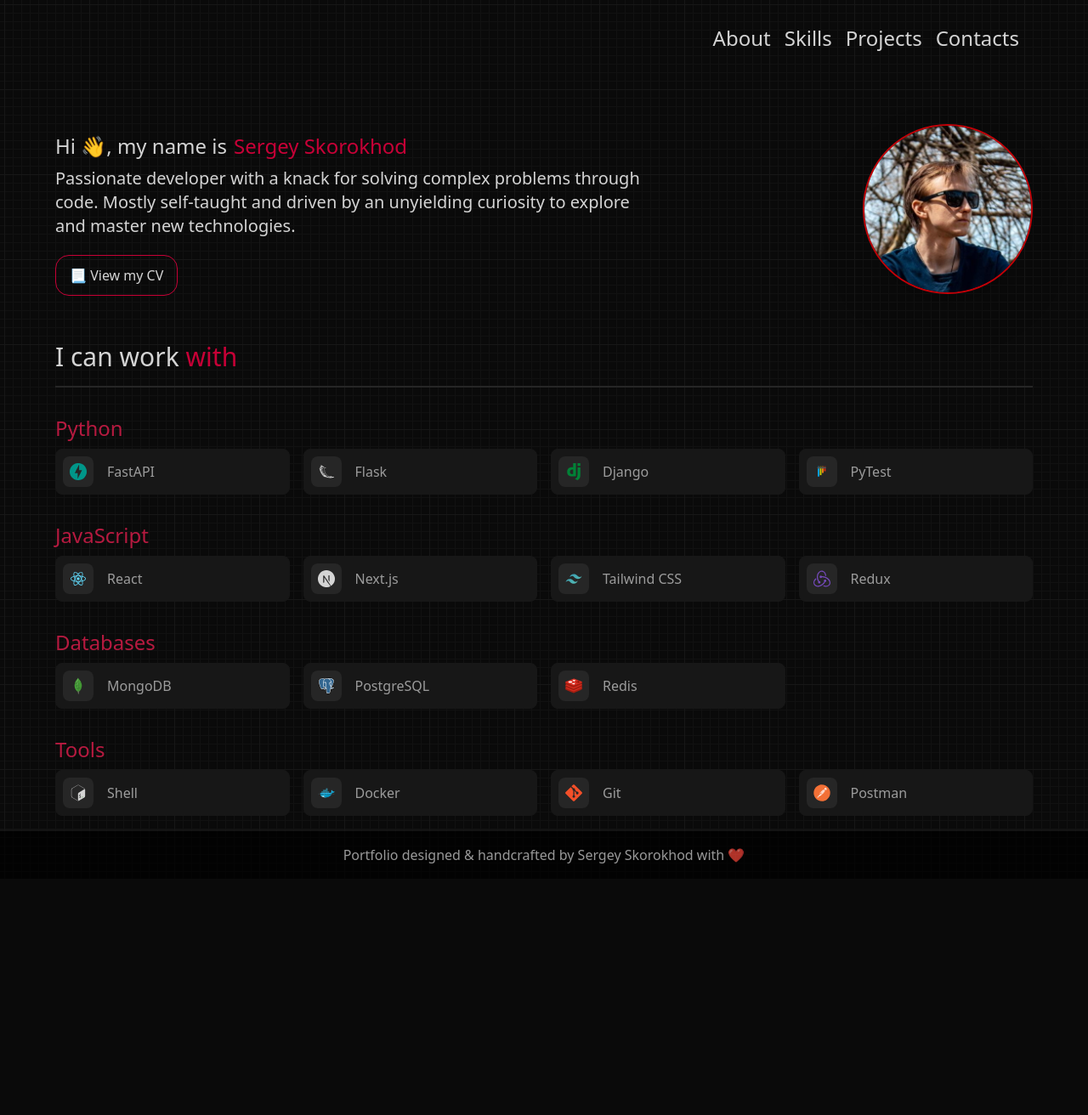
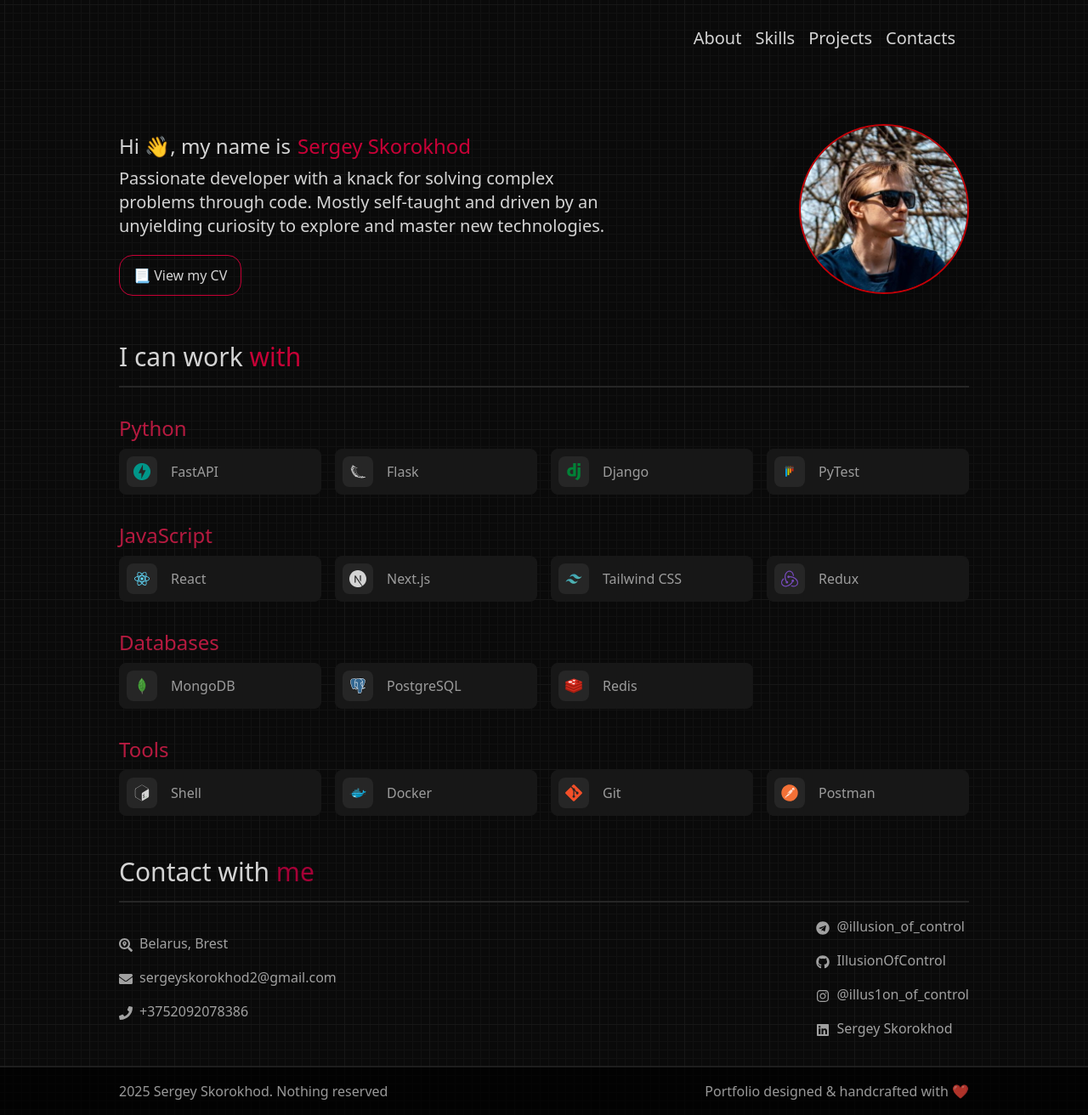
Before and after one commit to IllusionOfControl/personal-page, a Next.js app: page / in a window 1280 px wide. Shown: the whole page at 85% size. Before the commit the page ends 1034 px from the top, so only its background shows below. Built offline with nearby package versions, Linux system fonts and the light colour scheme.

Commit message:
update portfolio_data. update contacts, navbar and footer blocks

```diff
--- a/portfolio_data.yml
+++ b/portfolio_data.yml
@@ -43,3 +43,21 @@ skills:
         icon: git
       - title: Postman
         icon: postman
+
+location:
+  title: "Belarus, Brest"
+  link: "https://goo.gl/maps/BAi5Zq9nxcWkNVpi9"
+
+contacts:
+  phone: 3752092078386
+  email: "sergeyskorokhod2@gmail.com"
+
+socials:
+  telegram: "@illusion_of_control"
+  telegram_link: "https://t.me/illusion_of_control"
+  instagram: "@illus1on_of_control"
+  instagram_link: "https://instagram.com/illus1on_of_control"
+  github: "IllusionOfControl"
+  github_link: "https://github.com/IllusionOfControl"
+  linkedin: "Sergey Skorokhod"
+  linkedin_link: "https://www.linkedin.com/in/skorokhod-sergey/"
--- a/src/components/Contacts/index.js
+++ b/src/components/Contacts/index.js
@@ -5,23 +5,22 @@ import {
   FaInstagram,
   FaLinkedin,
   FaEnvelope,
-  FaCommentDots,
+  FaPhone,
 } from "react-icons/fa";
 import Link from "next/link";
-import { socials, location } from "../../data";
+import React from "react";
 
-const Contacts = () => {
+const Contacts = ({ location, contacts, socials }) => {
   return (
-    <section className="bg-black py-16 sm:py-28" id="contacts-section">
-      <div className="max-w-[1240px] px-4 mx-auto md:px-10">
-        <h1 className="text-5xl">
-          Contact with <span className="text-rose-800">me</span>
-        </h1>
-        <div className="pt-12 grid grid-cols-1 sm:grid-cols-[2fr_4fr]">
-          <div className="portrait:hidden text-[96px] text-rose-700 flex justify-center items-center">
-            <FaCommentDots />
-          </div>
-          <div className="portrait:mx-8 grid grid-cols-2 portrait:grid-cols-1 text-xl gap-4">
+    <section className="mx-auto container py-8" id="contacts-section">
+      <h1 className="text-3xl">
+        <span className="text-neutral-300">Contact with </span>
+        <span className="text-rose-800">me</span>
+      </h1>
+      <hr className="border-neutral-800 border-1 my-4" />
+      <div className="mx-auto">
+        <div className="flex justify-between text-neutral-400">
+          <div className="my-auto flex flex-col space-y-4">
             <Link
               className="hover:text-rose-600 transition-colors"
               href={location.link}
@@ -31,11 +30,19 @@ const Contacts = () => {
             </Link>
             <Link
               className="hover:text-rose-600 transition-colors"
-              href={socials.email_link}
+              href={"mailto:" + contacts.email}
             >
               <FaEnvelope className="inline mr-2" />
-              {socials.email}
+              {contacts.email}
             </Link>
+            <Link
+              className="hover:text-rose-600 transition-colors"
+              href={"tel:+" + contacts.phone}
+            >
+              <FaPhone className="inline mr-2" />+{contacts.phone}
+            </Link>
+          </div>
+          <div className="my-auto flex flex-col space-y-4">
             <Link
               className="hover:text-rose-600 transition-colors"
               href={socials.telegram_link}
--- a/src/components/Footer/index.js
+++ b/src/components/Footer/index.js
@@ -1,7 +1,12 @@
+import CopyrightIcon from "../../icons/copyright";
+
 const Footer = () => {
   return (
-    <footer className="border-t-2 border-neutral-900 text-center py-4 opacity-70 bg-black">
-      <p>Portfolio designed & handcrafted by Sergey Skorokhod with ❤️</p>
+    <footer className="w-full border-t-2 border-neutral-800 text-center py-4 opacity-70 bg-black">
+      <div className="container mx-auto flex justify-between">
+        <p>2025 Sergey Skorokhod. Nothing reserved</p>
+        <p>Portfolio designed & handcrafted with ❤️</p>
+      </div>
     </footer>
   );
 };
--- a/src/components/Navbar/index.js
+++ b/src/components/Navbar/index.js
@@ -12,28 +12,28 @@ const NavBar = () => {
           <Link
             href={"#about-section"}
             scroll={false}
-            className="sm:text-2xl hover:text-rose-800"
+            className="sm:text-xl hover:text-rose-800"
           >
             About
           </Link>
           <Link
             href={"#skills-section"}
             scroll={false}
-            className="sm:text-2xl hover:text-rose-600"
+            className="sm:text-xl hover:text-rose-600"
           >
             Skills
           </Link>
           <Link
             href={"#projects-section"}
             scroll={false}
-            className="sm:text-2xl hover:text-rose-600"
+            className="sm:text-xl hover:text-rose-600"
           >
             Projects
           </Link>
           <Link
             href={"#contacts-section"}
             scroll={false}
-            className="sm:text-2xl hover:text-rose-600"
+            className="sm:text-xl hover:text-rose-600"
           >
             Contacts
           </Link>
--- a/src/data/index.js
+++ b/src/data/index.js
@@ -167,22 +167,4 @@ const projects = [
   },
 ];
 
-const location = {
-  title: "Belarus, Brest",
-  link: "https://goo.gl/maps/BAi5Zq9nxcWkNVpi9",
-};
-
-const socials = {
-  email: "sergeyskorokhod2@gmail.com",
-  email_link: "mailto:sergeyskorokhod2@gmail.com",
-  telegram: "@illusion_of_control",
-  telegram_link: "https://t.me/illusion_of_control",
-  instagram: "@illus1on_of_control",
-  instagram_link: "https://instagram.com/illus1on_of_control",
-  github: "IllusionOfControl",
-  github_link: "https://github.com/IllusionOfControl",
-  linkedin: "Sergey Skorokhod",
-  linkedin_link: "https://www.linkedin.com/in/skorokhod-sergey/",
-};
-
-export { skills, projects, socials, location, cvPdfUrl };
+export { skills, projects, cvPdfUrl };
--- a/src/pages/index.js
+++ b/src/pages/index.js
@@ -2,9 +2,8 @@ import Head from "next/head";
 import { Hero, About, Skills, Projects, Contacts, Footer } from "../components";
 import Navbar from "../components/Navbar";
 import { loadData } from "../utils/data-loader";
-import { skills } from "../data";
 
-export default function Home({ hero, about, skills }) {
+export default function Home({ hero, skills, contacts, socials, location }) {
   return (
     <>
       <Head>
@@ -18,7 +17,7 @@ export default function Home({ hero, about, skills }) {
         {/*<About about={about} />*/}
         <Skills skills={skills} />
         {/*<Projects />*/}
-        {/*<Contacts />*/}
+        <Contacts contacts={contacts} socials={socials} location={location} />
       </main>
       <Footer />
     </>
@@ -30,12 +29,13 @@ export async function getStaticProps() {
 
   return {
     props: {
-      hero: data.hero ?? null,
-      about: data.about ?? null,
-      skills: data.skills ?? null,
+      hero: data.hero,
+      skills: data.skills,
+      contacts: data.contacts,
+      location: data.location,
+      socials: data.socials,
       // projects: data.projects,
-      // socials: data.socials,
-      // location: data.location,
+      // about: data.about,
       // cvPdfUrl: data.cvPdfUrl,
     },
   };
--- a/src/styles/globals.css
+++ b/src/styles/globals.css
@@ -28,9 +28,9 @@
       max-width: 800px;
     }
   }
-  @media (min-width: 1150px) {
+  @media (min-width: 1000px) {
     .container {
-      max-width: 1150px;
+      max-width: 1000px;
     }
   }
 }
```
